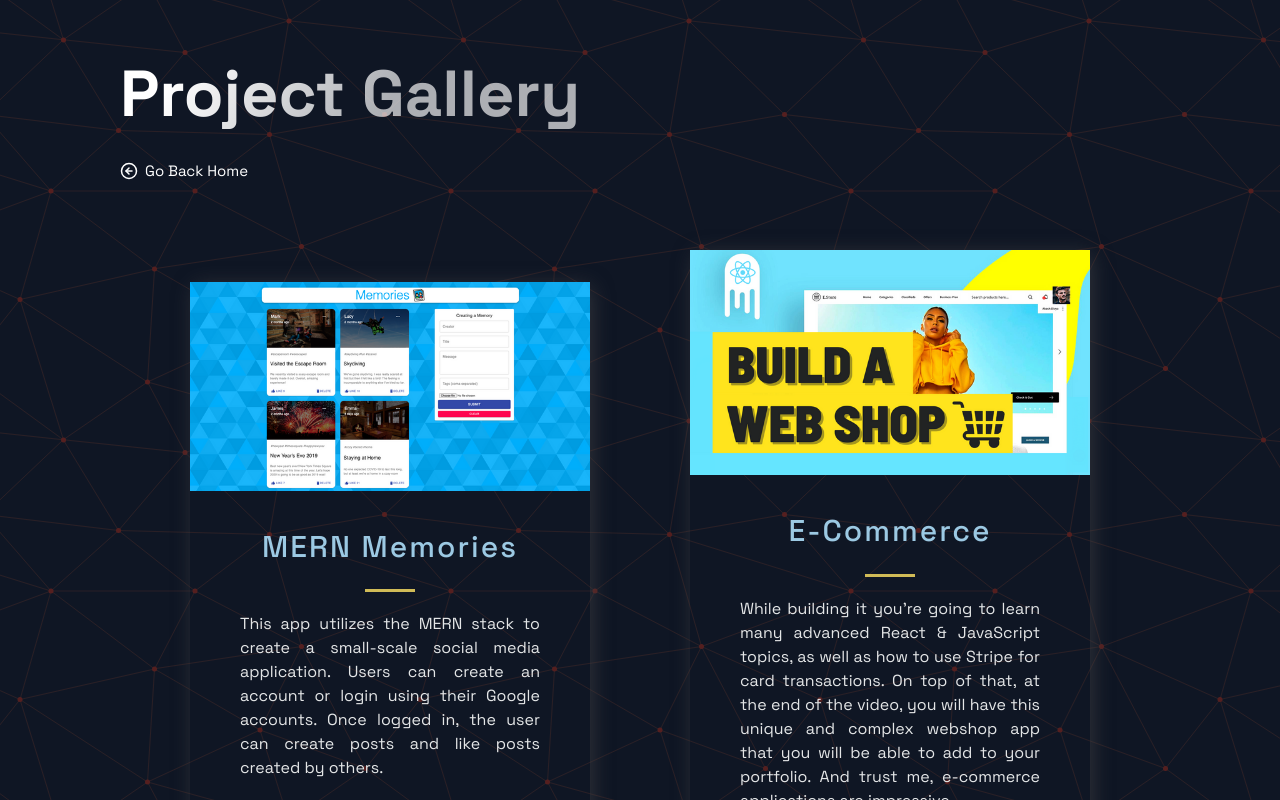
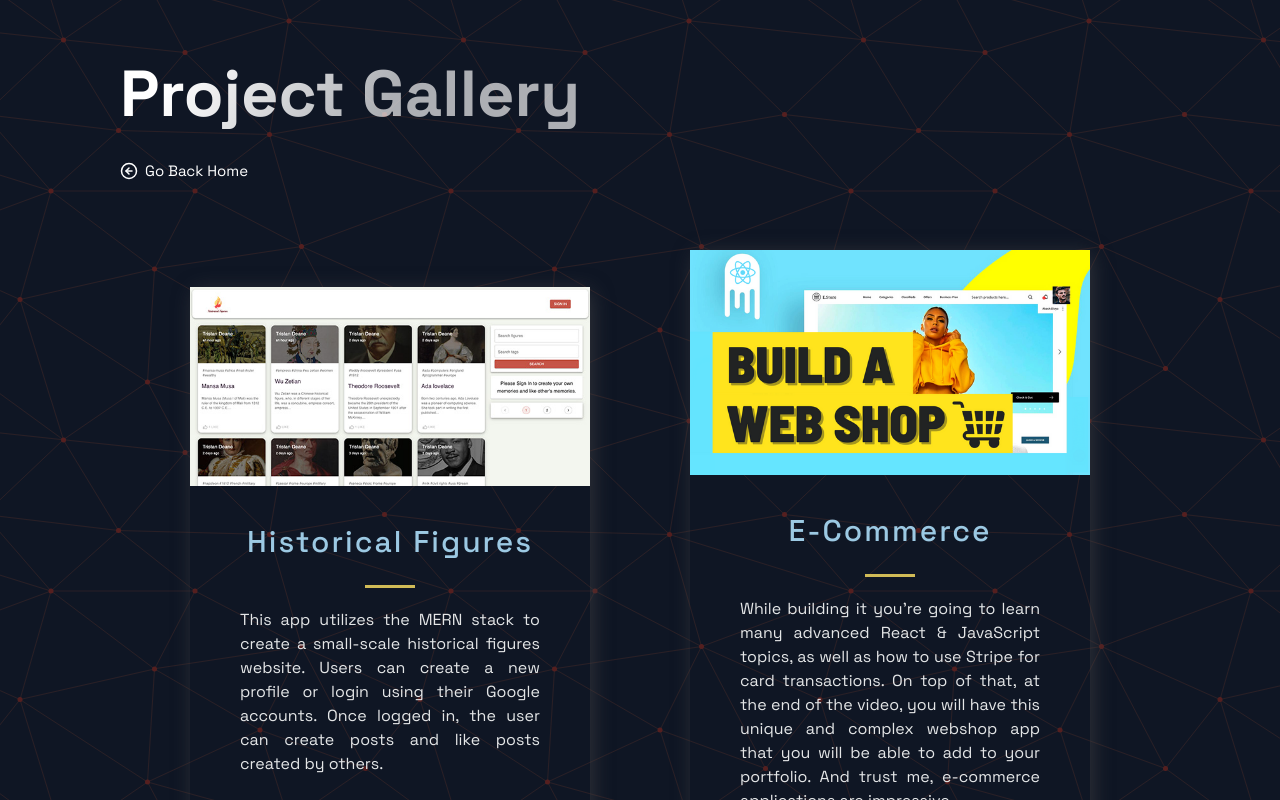
Before and after one commit to IM-Deane/next-js-portfolio, a Next.js app: page /projects in a window 1280 px wide. Shown: the top 800 px of the page. Built offline with nearby package versions, Linux system fonts and the light colour scheme.

Commit message:
Version 1.0.3: Added a new project to gallery

```diff
--- a/src/constants/constants.js
+++ b/src/constants/constants.js
@@ -1,13 +1,13 @@
 // Data for project cards
 export const projectData = [
 	{
-		title: "MERN Memories",
+		title: "Historical Figures",
 		description:
-			"This app utilizes the MERN stack to create a small-scale social media application. Users can create an account or login using their Google accounts. Once logged in, the user can create posts and like posts created by others.",
-		image: "/images/1.png",
+			"This app utilizes the MERN stack to create a small-scale historical figures website. Users can create a new profile or login using their Google accounts. Once logged in, the user can create posts and like posts created by others.",
+		image: "/images/projects/historical-figures-thumbnail-630w.jpg",
 		tags: ["Mongo", "Express", "React", "Node"],
-		source: "https://github.com/IM-Deane/mern-memories",
-		visit: "https://google.com",
+		source: "https://github.com/IM-Deane/historical-figures",
+		visit: "https://im-deane-historical-figures.netlify.app/posts",
 		id: 0,
 		isFeatured: true,
 	},
```
Also changed, not shown: public/images/projects/historical-figures-thumbnail-630w.jpg (renamed from public/images/projects/historical-figures-thumb-630w.jpg), 1 other file (tests, documents, lock files or other folders).
